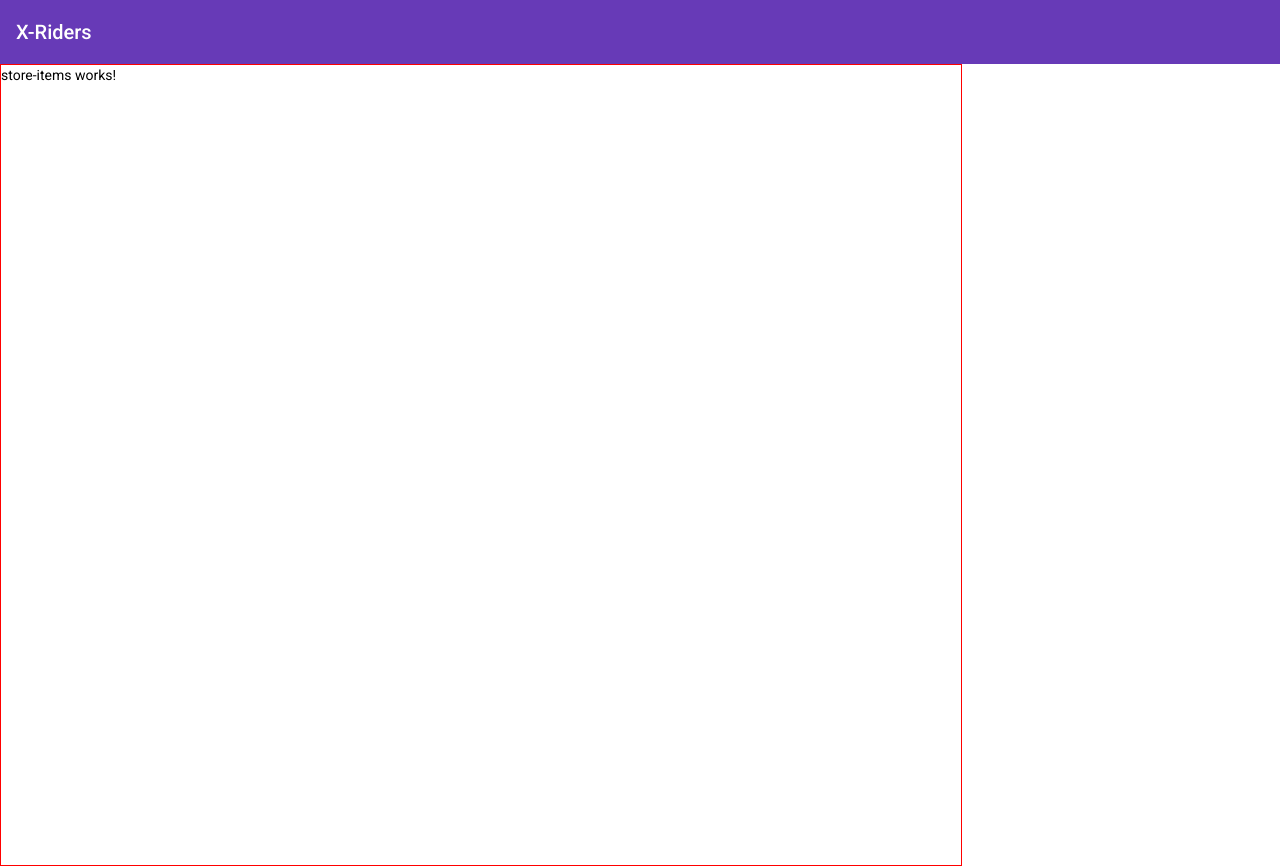
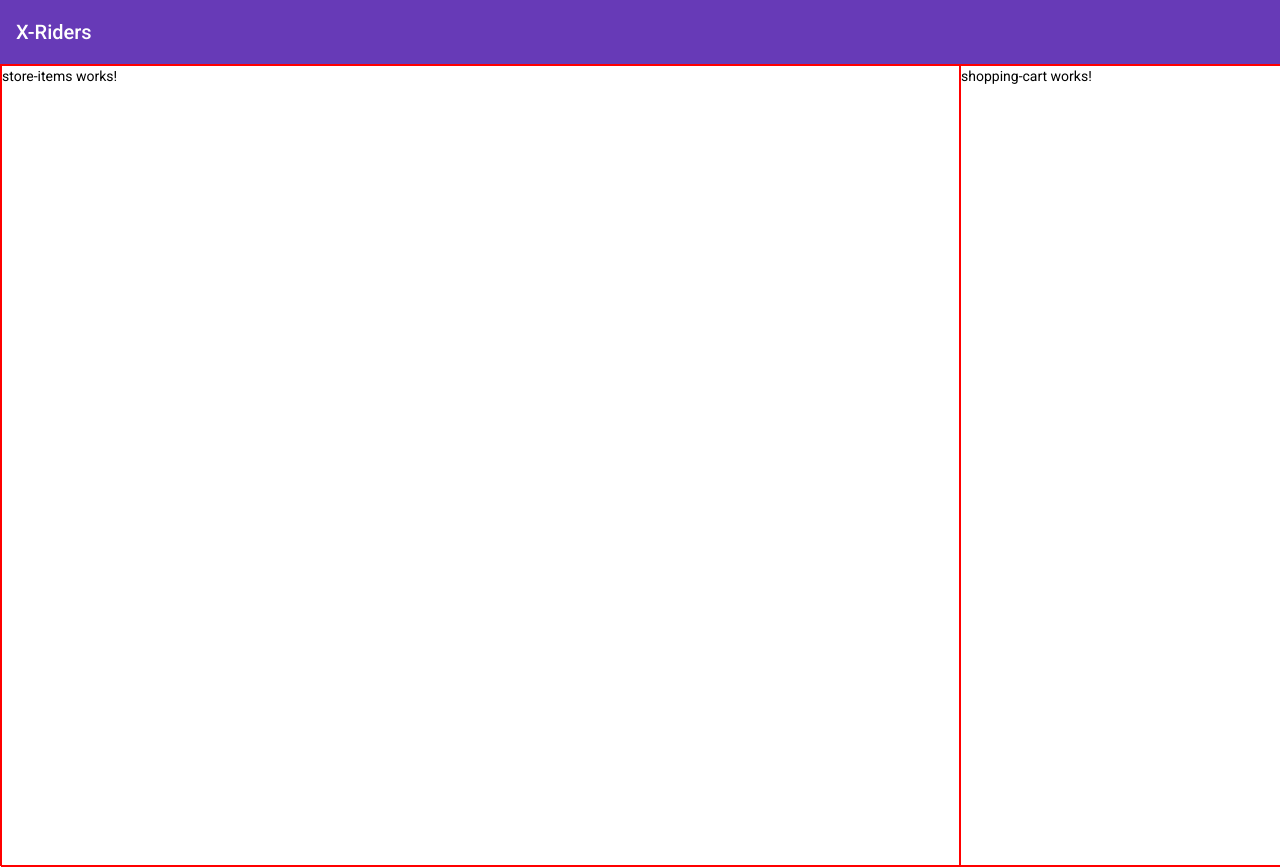
Before and after one commit to oDs1337/electric-bikes, an Angular app: page / in a window 1280 px wide. Built offline with nearby package versions, Linux system fonts and the light colour scheme.

Commit message:
Generate and styled shopping cart

```diff
--- a/src/app/app.component.css
+++ b/src/app/app.component.css
@@ -1,6 +1,19 @@
+.websiteBody{
+  width: 100%;
+  height: 100%;
+  display: flex;
+
+  border: 1px solid red;
+}
 .router{
   width: 75%;
   height: 100%;
 
   border: 1px solid red;
 }
+.shoppingCart{
+  width: 25%;
+  height: 100%;
+
+  border: 1px solid red;
+}
--- a/src/app/app.component.html
+++ b/src/app/app.component.html
@@ -1,6 +1,11 @@
 <div class="navigationBar">
   <app-navigation-bar></app-navigation-bar>
 </div>
-<div class="router">
-  <router-outlet></router-outlet>
+<div class="websiteBody">
+  <div class="router">
+    <router-outlet></router-outlet>
+  </div>
+  <div class="shoppingCart">
+    <app-shopping-cart></app-shopping-cart>
+  </div>
 </div>
--- a/src/app/app.module.ts
+++ b/src/app/app.module.ts
@@ -8,13 +8,15 @@ import { NavigationBarComponent } from './navigation-bar/navigation-bar.componen
 
 import {MatToolbarModule} from '@angular/material/toolbar';
 import { StoreItemsComponent } from './store-items/store-items.component';
+import { ShoppingCartComponent } from './shopping-cart/shopping-cart.component';
 
 
 @NgModule({
   declarations: [
     AppComponent,
     NavigationBarComponent,
-    StoreItemsComponent
+    StoreItemsComponent,
+    ShoppingCartComponent
   ],
   imports: [
     BrowserModule,
--- /dev/null
+++ b/src/app/shopping-cart/shopping-cart.component.html
@@ -0,0 +1 @@
+<p>shopping-cart works!</p>
--- /dev/null
+++ b/src/app/shopping-cart/shopping-cart.component.ts
@@ -0,0 +1,15 @@
+import { Component, OnInit } from '@angular/core';
+
+@Component({
+  selector: 'app-shopping-cart',
+  templateUrl: './shopping-cart.component.html',
+  styleUrls: ['./shopping-cart.component.css']
+})
+export class ShoppingCartComponent implements OnInit {
+
+  constructor() { }
+
+  ngOnInit(): void {
+  }
+
+}
```
Also changed, not shown: src/app/shopping-cart/shopping-cart.component.css (added), 1 other file (tests, documents, lock files or other folders).
